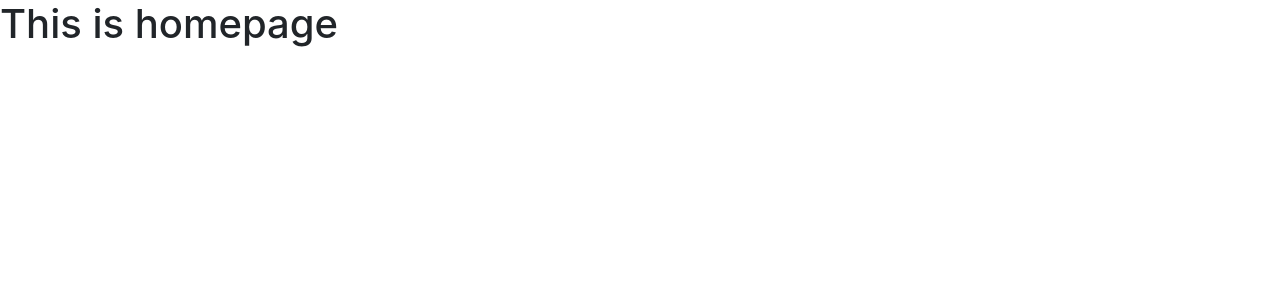
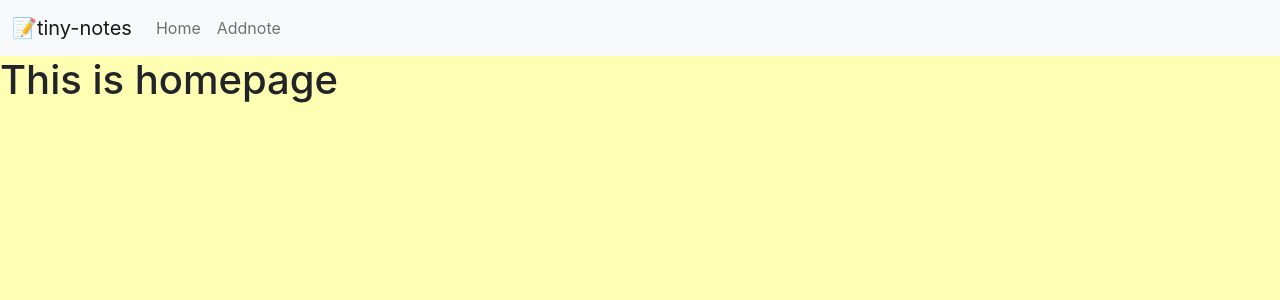
Before and after one commit to kanchu3434/tiny-notes, a React (Create React App) app: page / in a window 1280 px wide. Shown: the top 300 px of the page. Built offline with nearby package versions, Linux system fonts and the light colour scheme.

Commit message:
routing added to navbar

```diff
--- a/public/index.html
+++ b/public/index.html
@@ -25,7 +25,7 @@
       Learn how to configure a non-root public URL by running `npm run build`.
     -->
     <link href="https://cdn.jsdelivr.net/npm/bootstrap@5.0.2/dist/css/bootstrap.min.css" rel="stylesheet" integrity="sha384-EVSTQN3/azprG1Anm3QDgpJLIm9Nao0Yz1ztcQTwFspd3yD65VohhpuuCOmLASjC" crossorigin="anonymous">
-    <title>React App</title>
+    <title>Tiny-Notes</title>
   </head>
   <body>
     <noscript>You need to enable JavaScript to run this app.</noscript>
--- /dev/null
+++ b/src/components/Navbar/Navbar.js
@@ -0,0 +1,32 @@
+import React from "react";
+import {Link} from 'react-router-dom'
+
+
+function Navbar() {
+    return (
+        <>
+            <nav class="navbar navbar-expand-lg navbar-light bg-light">
+                <div class="container-fluid">
+                    <a class="navbar-brand" to="/">📝tiny-notes</a>
+                    <button class="navbar-toggler" type="button" data-bs-toggle="collapse" data-bs-target="#navbarNav" aria-controls="navbarNav" aria-expanded="false" aria-label="Toggle navigation">
+                        <span class="navbar-toggler-icon"></span>
+                    </button>
+                    <div class="collapse navbar-collapse" id="navbarNav">
+                        <ul class="navbar-nav">
+                            <li class="nav-item">
+                                <Link class="nav-link " aria-current="page" to="/">Home</Link>
+                            </li>
+                            <li class="nav-item">
+                                <Link class="nav-link " aria-current="page" to="add-note">Addnote</Link>
+                            </li>
+
+
+                        </ul>
+                    </div>
+                </div>
+            </nav>
+        </>
+    );
+}
+
+export default Navbar;
--- a/src/index.css
+++ b/src/index.css
@@ -5,6 +5,7 @@
     sans-serif;
   -webkit-font-smoothing: antialiased;
   -moz-osx-font-smoothing: grayscale;
+  background-color: #ffffb3 !important;
 }
 
 code {
--- a/src/view/Addnote/Addnote.js
+++ b/src/view/Addnote/Addnote.js
@@ -1,11 +1,13 @@
 import React from "react";
+
 import "./Addnote.css";
-
+import Navbar from "./../../components/Navbar/Navbar";
 
 function Addnote() {
     return (
       <>
-      <h1> This is Addnotepage</h1>
+      <Navbar/>
+      <h1>  Addnote</h1>
       </>
     );
   }
--- a/src/view/Home/Home.js
+++ b/src/view/Home/Home.js
@@ -1,8 +1,11 @@
 import React from "react";
 import "./Home.css";
+import Navbar from "./../../components/Navbar/Navbar";
+
 function Home() {
     return (
       <>
+      <Navbar/>
       <h1> This is homepage</h1>
       </>
     );
```
Also changed, not shown: src/components/Footer/Footer.css (added), src/components/Footer/Footer.js (added), src/components/Navbar/Navbar.css (added).
